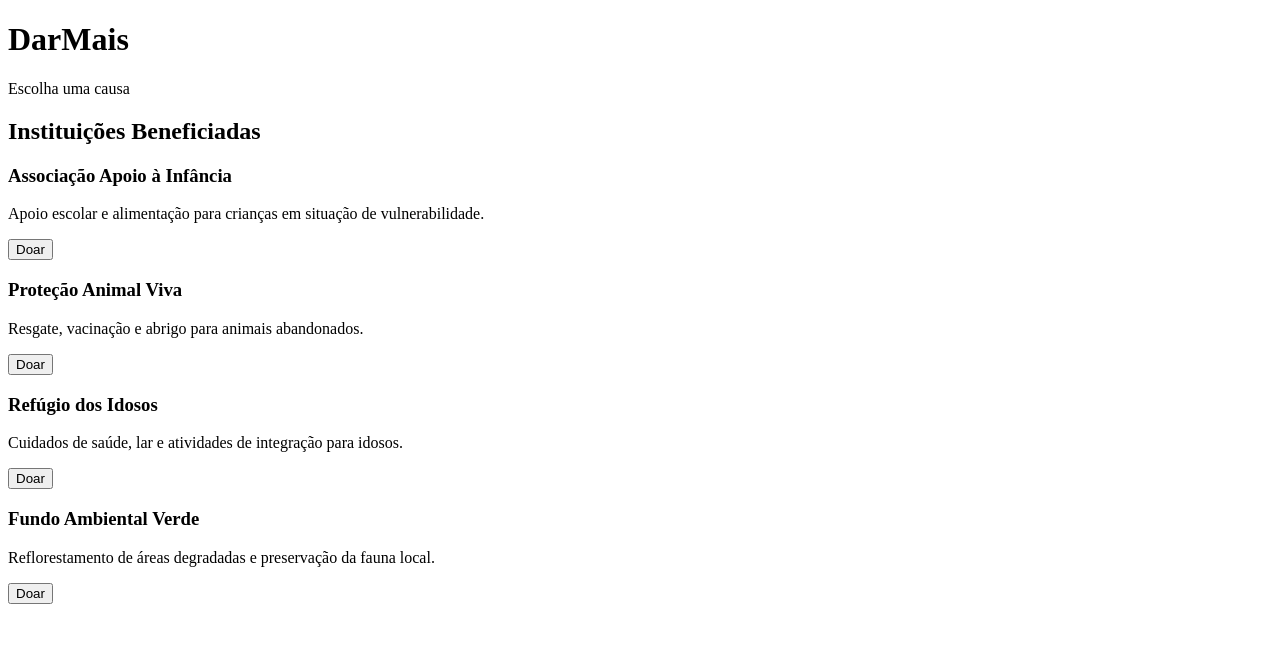
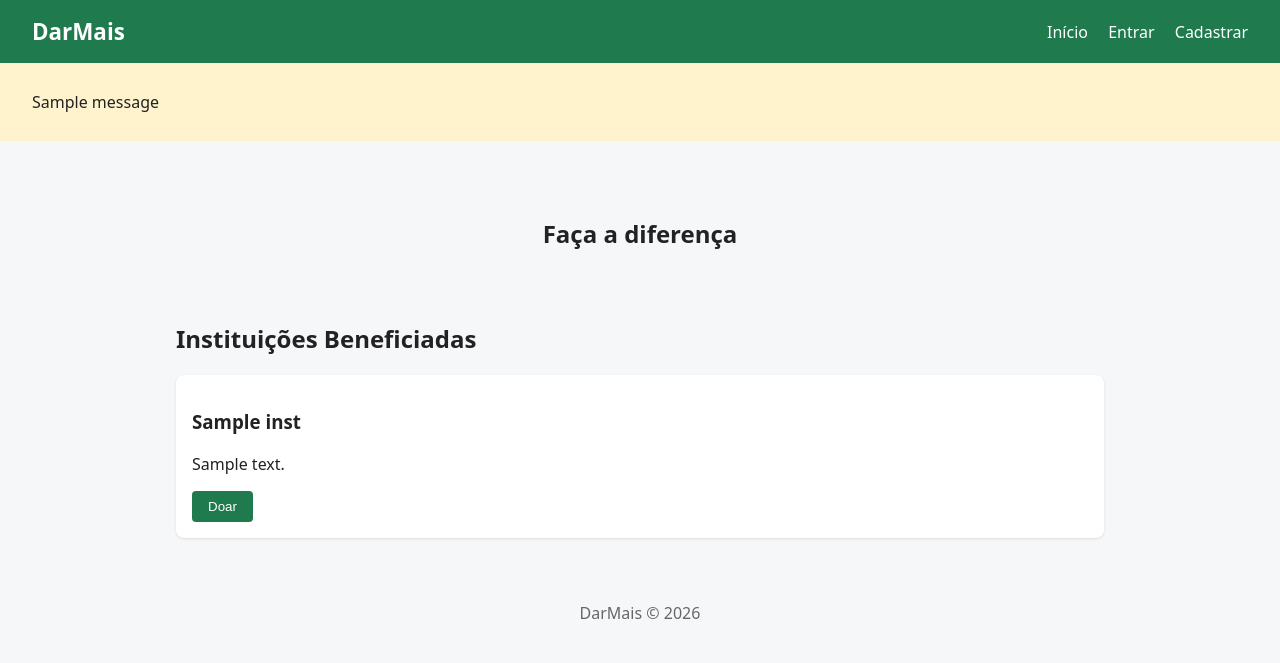
Before and after one commit to wesleykargery1/projeto-3-bimestre, a Flask app: template DarMais/blueprints/index/templates/index.html in a window 1280 px wide. Shown: the top 663 px of the page. Run offline with Flask 3, Linux system fonts and the light colour scheme; the template is opened without the code that fills it: most values are stand-ins (such as "Sample title", 1, 10 or a date in 2020); one stand-in notice (Sample message) is shown; parts of the project's set-up code (start-up, migrations or seed data) failed here and were passed over.

Commit message:
templates finalizados

```diff
--- a/DarMais/app.py
+++ b/DarMais/app.py
@@ -1,10 +1,16 @@
-# app.py — Oficina de Conserto (versão inicial)
 from flask import Flask
 from database import Base, engine
 from blueprints.index import index_bp
-from models import Usuario, Instituicao, Doacao
+from models import Usuarios, Instituicao, Doacao
+from blueprints.auth import auth_bp
 
 app = Flask(__name__)
 app.secret_key = "segredo"
+
 app.register_blueprint(index_bp)
+app.register_blueprint(auth_bp)
+
 Base.metadata.create_all(engine)
+
+if __name__ == "__main__":
+    app.run(debug=True)
--- a/DarMais/blueprints/index/templates/index.html
+++ b/DarMais/blueprints/index/templates/index.html
@@ -1,5 +1,20 @@
 {% extends 'base.html' %}
 
-{% block titulo %} Inicio {% endblock %}
-{% block conteudo %} <h1>Teste</h1>
+{% block titulo %}Início{% endblock %}
+
+{% block conteudo %}
+  <section class="hero">
+    <h1>Faça a diferença</h1>
+  </section>
+
+  <h2>Instituições Beneficiadas</h2>
+  <div class="cards">
+    {% for inst in instituicoes %}
+      <div class="card">
+        <h3>{{ inst.nome }}</h3>
+        <p>{{ inst.descricao }}</p>
+        <button type="button">Doar</button>
+      </div>
+    {% endfor %}
+  </div>
 {% endblock %}
--- a/DarMais/static/style.css
+++ b/DarMais/static/style.css
@@ -0,0 +1,16 @@
+* { box-sizing: border-box; }
+body { font-family: system-ui, sans-serif; margin: 0; color: #222; background: #f6f7f9; }
+header { display: flex; justify-content: space-between; align-items: center;
+         padding: 1rem 2rem; background: #1f7a4d; }
+header a { color: #fff; text-decoration: none; }
+.logo { font-size: 1.4rem; font-weight: bold; }
+nav a { margin-left: 1rem; }
+main { max-width: 960px; margin: 0 auto; padding: 1.5rem 1rem; }
+.hero { text-align: center; padding: 2rem 0; }
+.cards { display: grid; grid-template-columns: repeat(auto-fit, minmax(220px, 1fr)); gap: 1rem; }
+.card { background: #fff; padding: 1rem; border-radius: 8px; box-shadow: 0 1px 3px rgba(0,0,0,.1); }
+button { background: #1f7a4d; color: #fff; border: 0; padding: .5rem 1rem; border-radius: 4px; cursor: pointer; }
+form { display: grid; gap: .75rem; max-width: 320px; }
+input { display: block; width: 100%; padding: .5rem; }
+.avisos { background: #fff3cd; padding: .75rem 2rem; }
+footer { text-align: center; padding: 1.5rem; color: #666; }
--- a/DarMais/templates/base.html
+++ b/DarMais/templates/base.html
@@ -3,40 +3,33 @@
 <head>
   <meta charset="UTF-8">
   <meta name="viewport" content="width=device-width, initial-scale=1.0">
-  <title>DarMais</title>
+  <title>{% block titulo %}Início{% endblock %} - DarMais</title>
+  <link rel="stylesheet" href="{{ url_for('static', filename='style.css') }}">
 </head>
 <body>
   <header>
-    <h1>DarMais</h1>
-    <p>Escolha uma causa</p>
+    <a class="logo" href="{{ url_for('index.index') }}">DarMais</a>
+    <nav>
+      <a href="{{ url_for('index.index') }}">Início</a>
+      <a href="{{ url_for('auth.login') }}">Entrar</a>
+      <a href="{{ url_for('auth.register') }}">Cadastrar</a>
+    </nav>
   </header>
 
+  {% with mensagens = get_flashed_messages() %}
+    {% if mensagens %}
+      <div class="avisos">
+        {% for m in mensagens %}<p>{{ m }}</p>{% endfor %}
+      </div>
+    {% endif %}
+  {% endwith %}
+
   <main>
-    <h2>Instituições Beneficiadas</h2>
+    {% block conteudo %}{% endblock %}
+  </main>
 
-    <div>
-      <div>
-        <h3>Associação Apoio à Infância</h3>
-        <p>Apoio escolar e alimentação para crianças em situação de vulnerabilidade.</p>
-        <button type="button">Doar</button>
-      </div>
-
-      <div>
-        <h3>Proteção Animal Viva</h3>
-        <p>Resgate, vacinação e abrigo para animais abandonados.</p>
-        <button type="button">Doar</button>
-      </div>
-
-      <div>
-        <h3>Refúgio dos Idosos</h3>
-        <p>Cuidados de saúde, lar e atividades de integração para idosos.</p>
-        <button type="button">Doar</button>
-      </div>
-
-      <div>
-        <h3>Fundo Ambiental Verde</h3>
-        <p>Reflorestamento de áreas degradadas e preservação da fauna local.</p>
-        <button type="button">Doar</button>
-      </div>
-    </div>
-  </main>
+  <footer>
+    <p>DarMais &copy; 2026</p>
+  </footer>
+</body>
+</html>
```
Also changed, not shown: DarMais/blueprints/auth/routes.py (+13 -5 lines), DarMais/blueprints/auth/templates/auth/cadastro.html (added, +14 -0 lines), DarMais/blueprints/auth/templates/auth/login.html (added, +13 -0 lines), DarMais/blueprints/index/routes.py (+13 -1 lines), DarMais/models.py (+10 -9 lines), DarMais/database.db, DarMais/static/main.js (deleted).
